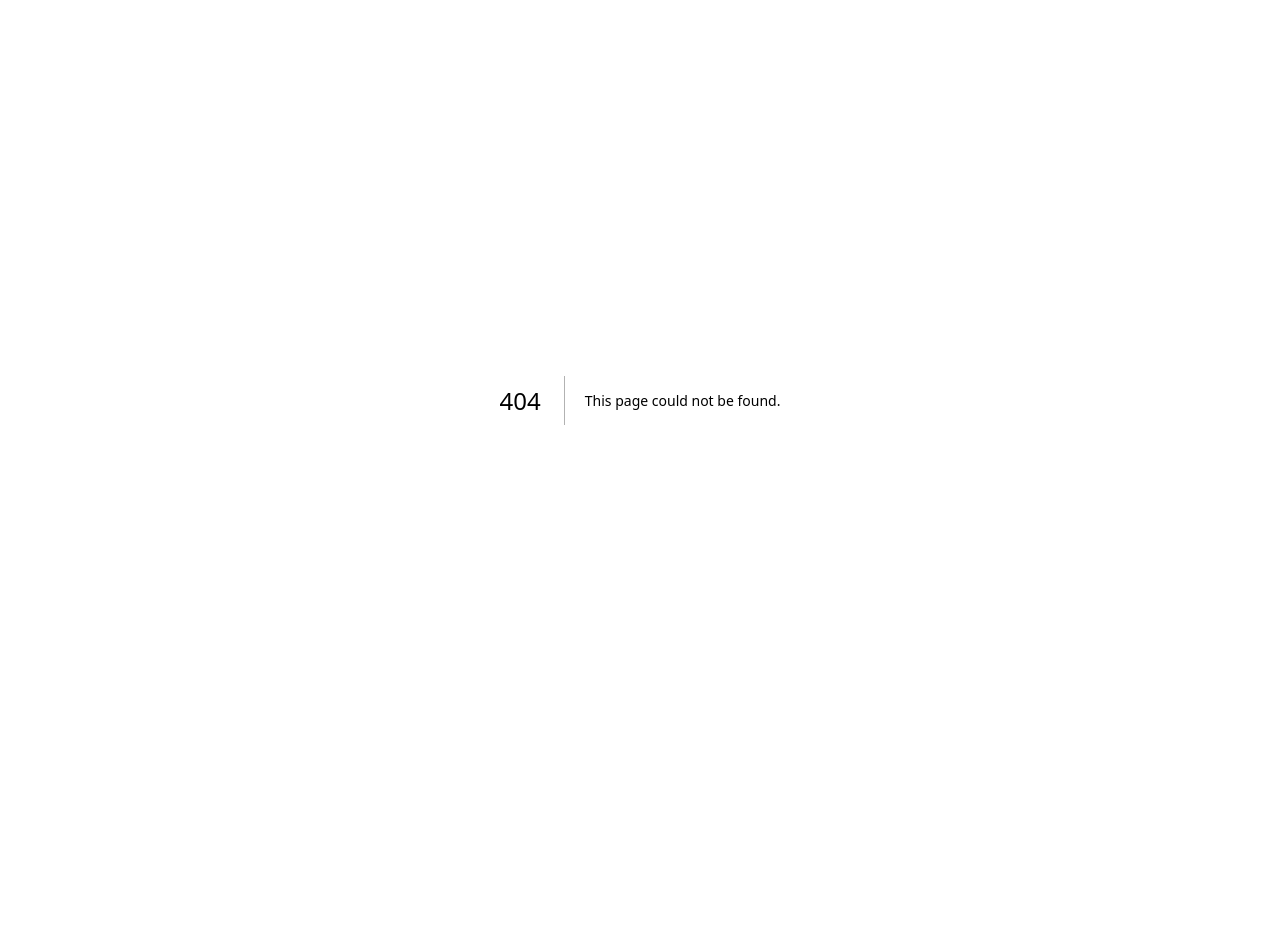
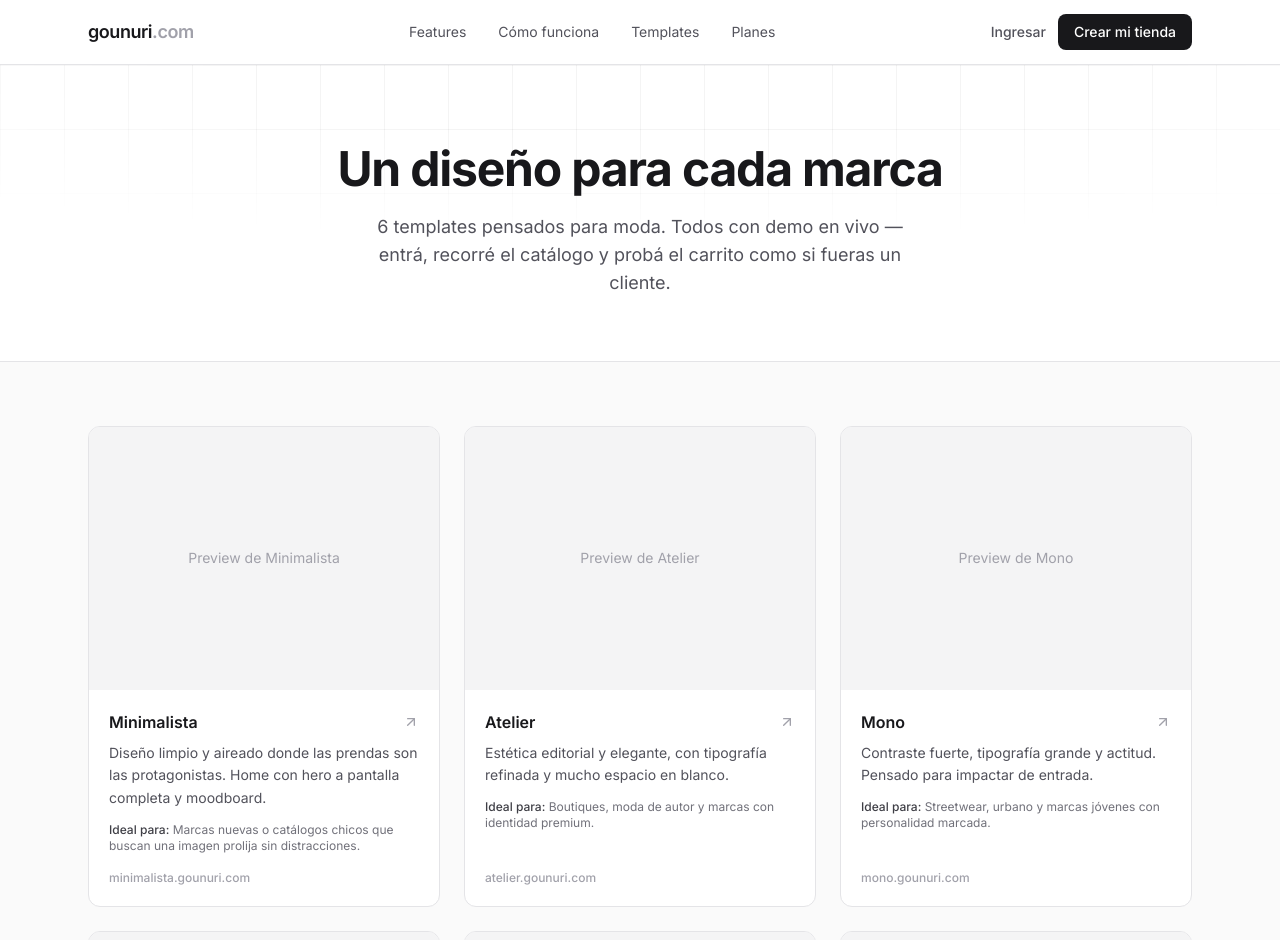
Before and after one commit to DMKo2002/gounuri-web, a Next.js app: page /templates in a window 1280 px wide. Before the commit this address had no page. Shown: the top 940 px of the page. Before the commit the page ends 800 px from the top, so only its background shows below. Built offline with nearby package versions, Linux system fonts and the light colour scheme; no server answers.

Commit message:
Pagina /templates con los 6 demos + links en navbar y footer

```diff
--- /dev/null
+++ b/src/app/templates/page.tsx
@@ -0,0 +1,71 @@
+import type { Metadata } from 'next'
+import { ArrowUpRight } from 'lucide-react'
+import Navbar from '@/components/Navbar'
+import Footer from '@/components/Footer'
+import CTA from '@/components/CTA'
+import { TEMPLATES, demoUrl } from '@/lib/templates'
+
+export const metadata: Metadata = {
+  title: 'Templates — Gounuri',
+  description:
+    'Explorá los 6 diseños de tienda disponibles en Gounuri. Cada uno con demo en vivo para que lo pruebes como si fueras un cliente.',
+}
+
+export default function TemplatesPage() {
+  return (
+    <main>
+      <Navbar />
+
+      <section className="relative overflow-hidden">
+        <div className="bg-grid absolute inset-0" aria-hidden="true" />
+        <div className="relative mx-auto max-w-6xl px-6 pb-16 pt-20 text-center">
+          <h1 className="mx-auto max-w-2xl text-4xl font-bold tracking-tight text-zinc-900 sm:text-5xl">
+            Un diseño para cada marca
+          </h1>
+          <p className="mx-auto mt-5 max-w-xl text-lg text-zinc-600">
+            6 templates pensados para moda. Todos con demo en vivo — entrá,
+            recorré el catálogo y probá el carrito como si fueras un cliente.
+          </p>
+        </div>
+      </section>
+
+      <section className="border-t border-zinc-200 bg-zinc-50">
+        <div className="mx-auto max-w-6xl px-6 py-16">
+          <div className="grid gap-6 sm:grid-cols-2 lg:grid-cols-3">
+            {TEMPLATES.map((t) => (
+              <a
+                key={t.slug}
+                href={demoUrl(t.slug)}
+                target="_blank"
+                rel="noopener noreferrer"
+                className="group flex flex-col overflow-hidden rounded-xl border border-zinc-200 bg-white transition-all hover:border-zinc-900 hover:shadow-md"
+              >
+                {/* Preview — screenshot pendiente para la etapa de diseño */}
+                <div className="flex aspect-[4/3] items-center justify-center border-b border-zinc-100 bg-zinc-100 text-sm text-zinc-400">
+                  Preview de {t.nombre}
+                </div>
+
+                <div className="flex flex-1 flex-col p-5">
+                  <div className="flex items-center justify-between">
+                    <h2 className="font-semibold text-zinc-900">{t.nombre}</h2>
+                    <ArrowUpRight className="h-4 w-4 text-zinc-400 transition-colors group-hover:text-zinc-900" />
+                  </div>
+                  <p className="mt-2 text-sm leading-relaxed text-zinc-600">{t.descripcion}</p>
+                  <p className="mt-3 text-xs text-zinc-500">
+                    <span className="font-medium text-zinc-700">Ideal para:</span> {t.publico}
+                  </p>
+                  <p className="mt-auto pt-4 text-xs font-medium text-zinc-400">
+                    {t.slug}.gounuri.com
+                  </p>
+                </div>
+              </a>
+            ))}
+          </div>
+        </div>
+      </section>
+
+      <CTA />
+      <Footer />
+    </main>
+  )
+}
--- a/src/components/Footer.tsx
+++ b/src/components/Footer.tsx
@@ -15,8 +15,9 @@ export default function Footer() {
           </div>
 
           <nav className="flex items-center gap-6 text-sm text-zinc-600">
-            <a href="#features" className="hover:text-zinc-900 transition-colors">Features</a>
-            <a href="#planes" className="hover:text-zinc-900 transition-colors">Planes</a>
+            <a href="/#features" className="hover:text-zinc-900 transition-colors">Features</a>
+            <a href="/templates" className="hover:text-zinc-900 transition-colors">Templates</a>
+            <a href="/#planes" className="hover:text-zinc-900 transition-colors">Planes</a>
             <a href={LOGIN_URL} className="hover:text-zinc-900 transition-colors">Ingresar</a>
             <a href={REGISTRO_URL} className="hover:text-zinc-900 transition-colors">Crear tienda</a>
           </nav>
--- a/src/components/Navbar.tsx
+++ b/src/components/Navbar.tsx
@@ -10,9 +10,10 @@ export default function Navbar() {
         </Link>
 
         <nav className="hidden items-center gap-8 text-sm text-zinc-600 md:flex">
-          <a href="#features" className="hover:text-zinc-900 transition-colors">Features</a>
-          <a href="#como-funciona" className="hover:text-zinc-900 transition-colors">Cómo funciona</a>
-          <a href="#planes" className="hover:text-zinc-900 transition-colors">Planes</a>
+          <a href="/#features" className="hover:text-zinc-900 transition-colors">Features</a>
+          <a href="/#como-funciona" className="hover:text-zinc-900 transition-colors">Cómo funciona</a>
+          <Link href="/templates" className="hover:text-zinc-900 transition-colors">Templates</Link>
+          <a href="/#planes" className="hover:text-zinc-900 transition-colors">Planes</a>
         </nav>
 
         <div className="flex items-center gap-3">
--- /dev/null
+++ b/src/lib/templates.ts
@@ -0,0 +1,55 @@
+// Los 6 templates de tienda disponibles. Cada demo vive en {slug}.gounuri.com
+// (el middleware compartido rutea subdominios por tenants.slug — solo hace
+// falta agregar el dominio en el proyecto de Vercel de cada template).
+//
+// NOTA: descripciones borrador — ajustar con Aram/David en la etapa de diseño.
+
+export interface TemplateDef {
+  slug: string
+  nombre: string
+  descripcion: string
+  publico: string
+}
+
+export const TEMPLATES: TemplateDef[] = [
+  {
+    slug: 'minimalista',
+    nombre: 'Minimalista',
+    descripcion: 'Diseño limpio y aireado donde las prendas son las protagonistas. Home con hero a pantalla completa y moodboard.',
+    publico: 'Marcas nuevas o catálogos chicos que buscan una imagen prolija sin distracciones.',
+  },
+  {
+    slug: 'atelier',
+    nombre: 'Atelier',
+    descripcion: 'Estética editorial y elegante, con tipografía refinada y mucho espacio en blanco.',
+    publico: 'Boutiques, moda de autor y marcas con identidad premium.',
+  },
+  {
+    slug: 'mono',
+    nombre: 'Mono',
+    descripcion: 'Contraste fuerte, tipografía grande y actitud. Pensado para impactar de entrada.',
+    publico: 'Streetwear, urbano y marcas jóvenes con personalidad marcada.',
+  },
+  {
+    slug: 'axis',
+    nombre: 'Axis',
+    descripcion: 'Estructura en grilla, navegación clara y foco en recorrer el catálogo rápido.',
+    publico: 'Catálogos grandes y venta mayorista donde importa encontrar rápido.',
+  },
+  {
+    slug: 'glow',
+    nombre: 'Glow',
+    descripcion: 'Cálido y luminoso, con detalles suaves y foco en las fotos de producto.',
+    publico: 'Moda femenina, accesorios y marcas con estética delicada.',
+  },
+  {
+    slug: 'bazaar',
+    nombre: 'Bazaar',
+    descripcion: 'Vivo y versátil, con secciones destacadas para ofertas y novedades.',
+    publico: 'Multimarca, ferias y tiendas con rotación alta de productos.',
+  },
+]
+
+export function demoUrl(slug: string): string {
+  return `https://${slug}.gounuri.com`
+}
```
